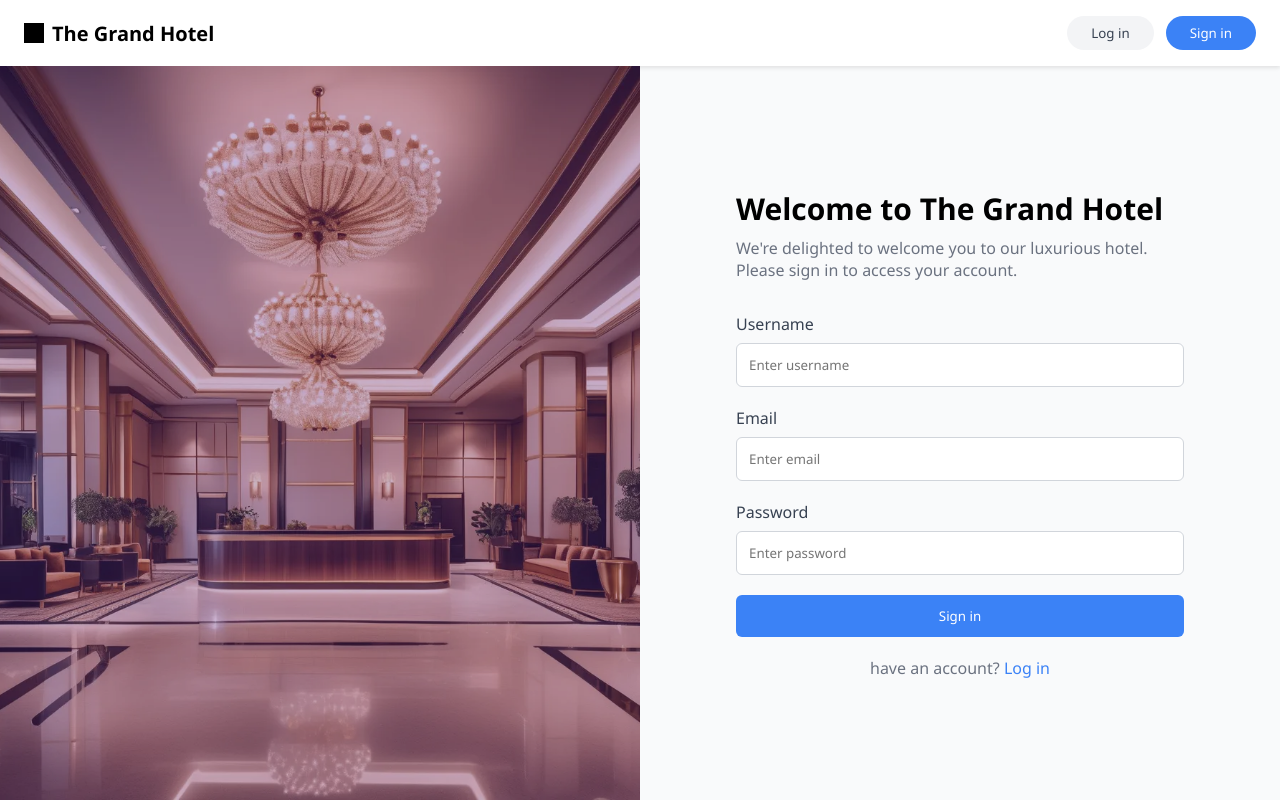
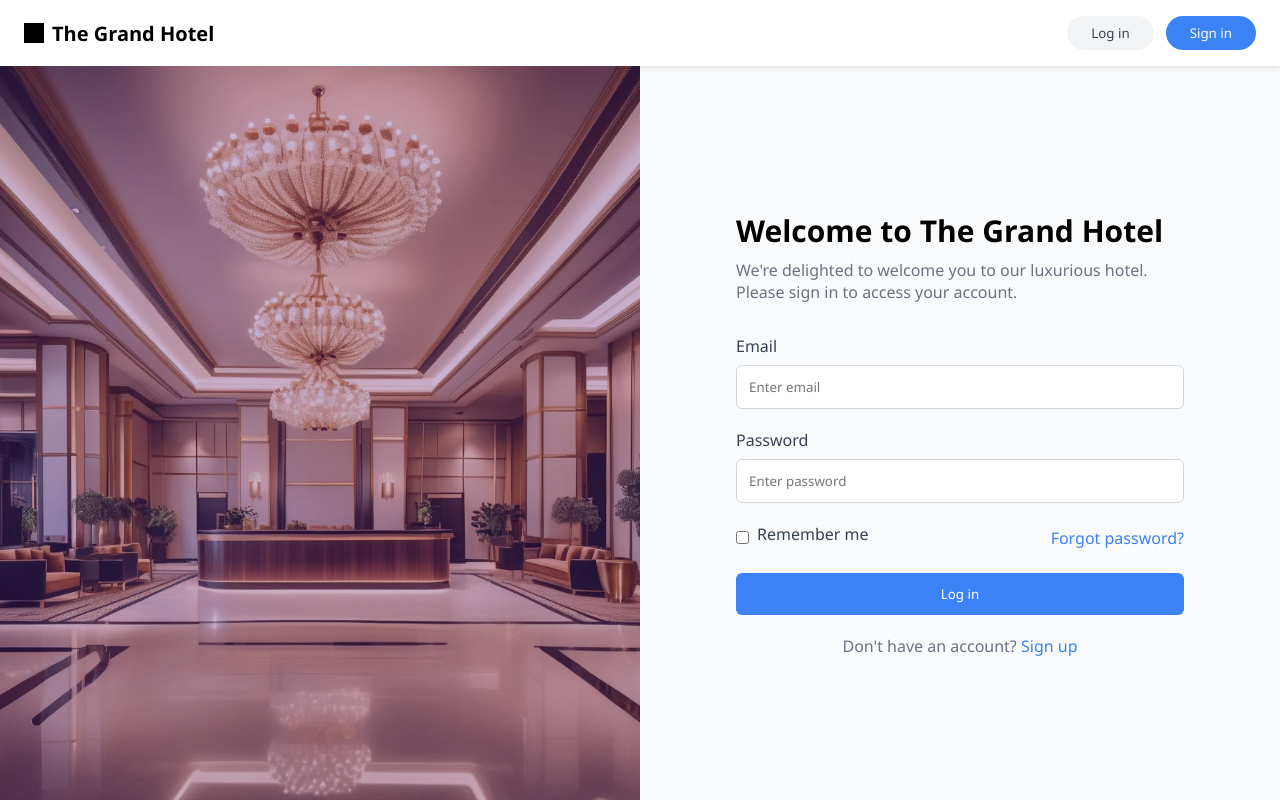
Before and after one commit to Collage-projects/DBMS-Project, a plain HTML site: page pages/index.html in a window 1280 px wide. Both pictures are taken after a click on the link "Log in". Drawn offline with Linux system fonts and the light colour scheme.

Commit message:
js update

```diff
--- a/js/script.js
+++ b/js/script.js
@@ -44,3 +44,13 @@
                 console.log('Form submitted:', this.id);
             });
         });
+        document.getElementById('loginLink').addEventListener('click', function(event) {
+            event.preventDefault();
+            document.getElementById('signinForm').classList.remove('active');
+            document.getElementById('loginForm').classList.add('active');
+        });
+        document.getElementById('signupLink').addEventListener('click', function(event) {
+            event.preventDefault();
+            document.getElementById('loginForm').classList.remove('active');
+            document.getElementById('signinForm').classList.add('active');
+        });
--- a/pages/index.html
+++ b/pages/index.html
@@ -55,7 +55,7 @@
 
                     <div class="signup-prompt">
                         <span>have an account?</span>
-                        <a href="#">Log in</a>
+                        <a href="#" id="loginLink">Log in</a>
                     </div>
                 </form>
 
@@ -83,7 +83,7 @@
 
                     <div class="signup-prompt">
                         <span>Don't have an account?</span>
-                        <a href="#">Sign up</a>
+                        <a href="#" id="signupLink">Sign up</a>
                     </div>
                 </form>
             </div>
```
